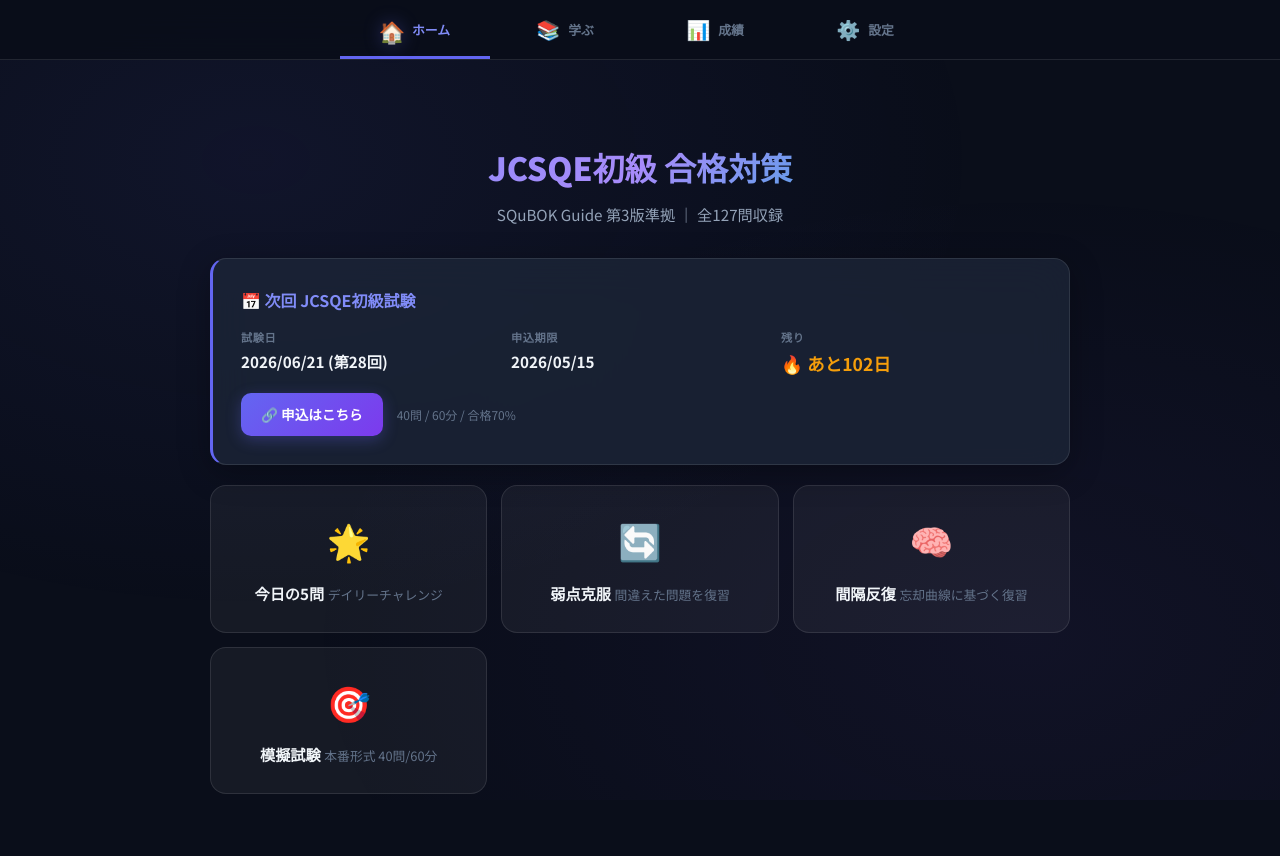
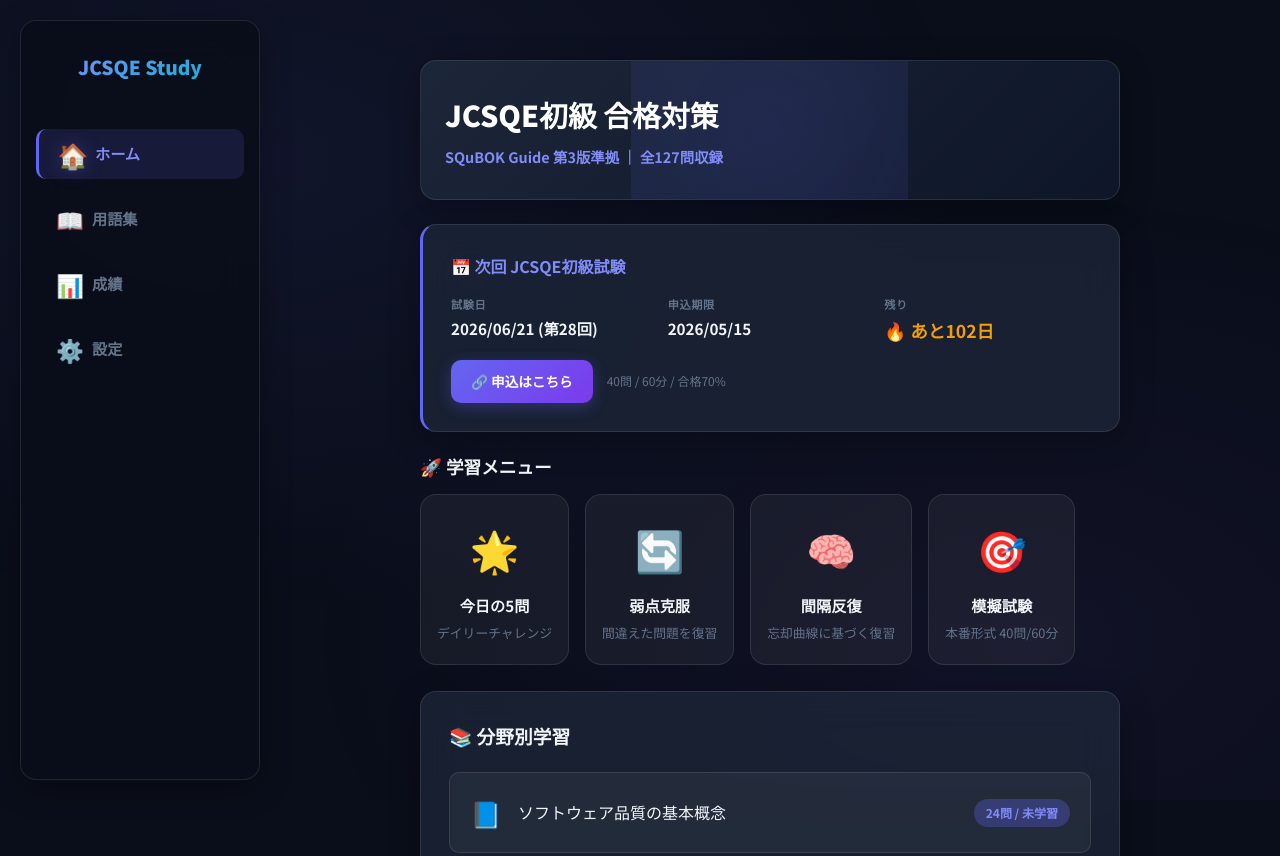
Before and after one commit to junichi-muraoka/jcsqe-study-app, a plain HTML site: page index.html in a window 1280 px wide. Shown: the top 856 px of the page. Before the commit the page ends 814 px from the top, so only its background shows below. Drawn offline with Linux system fonts and the light colour scheme.

Commit message:
feat: ホーム画面への学習メニュー統合と用語集タブの独立

```diff
--- a/index.html
+++ b/index.html
@@ -10,15 +10,15 @@
   <link rel="stylesheet" href="style.css?v=3">
 </head>
 <body>
-  <!-- ================= トップナビゲーション ================= -->
-  <nav class="top-header-nav">
+  <!-- ================= ナビゲーション (Sidebar / Bottom Nav) ================= -->
+  <nav class="app-nav">
     <div class="header-item active" onclick="switchTab('tab-home')" id="nav-btn-home">
       <div class="header-icon">🏠</div>
       <span>ホーム</span>
     </div>
-    <div class="header-item" onclick="switchTab('tab-learn')" id="nav-btn-learn">
-      <div class="header-icon">📚</div>
-      <span>学ぶ</span>
+    <div class="header-item" onclick="switchTab('tab-glossary')" id="nav-btn-glossary">
+      <div class="header-icon">📖</div>
+      <span>用語集</span>
     </div>
     <div class="header-item" onclick="switchTab('tab-stats')" id="nav-btn-stats">
       <div class="header-icon">📊</div>
@@ -36,9 +36,25 @@
 
       <!-- ================= 🏠 HOME TAB ================= -->
       <div id="tab-home" class="screen tab-screen active">
-        <div class="header">
-          <h1>JCSQE初級 合格対策</h1>
-          <p>SQuBOK Guide 第3版準拠 ｜ 全127問収録</p>
+
+        <!-- ヒーローエリア -->
+        <div class="hero-section">
+          <div class="hero-content">
+            <div>
+              <div class="hero-title">JCSQE初級 合格対策</div>
+              <div class="hero-subtitle">SQuBOK Guide 第3版準拠 ｜ 全127問収録</div>
+            </div>
+
+            <div id="home-stats" class="hero-stats-row hidden">
+              <span id="home-streak" class="streak-badge">🔥 0日連続</span>
+              <span id="home-level" class="level-badge">⭐ Lv.1</span>
+              <div id="home-predict" class="pass-predict hidden" style="margin-top:0; flex:1; min-width:150px;">
+                <div class="predict-label" style="color:rgba(255,255,255,0.8);">🎯 合格予測</div>
+                <div class="predict-bar"><div class="predict-fill" id="predict-fill"></div></div>
+                <div class="predict-value" id="predict-value" style="color:#fff;">--%</div>
+              </div>
+            </div>
+          </div>
         </div>
 
         <div class="exam-info-card card" id="exam-info">
@@ -54,19 +70,8 @@
           </div>
         </div>
 
-        <div id="home-stats" class="card hidden">
-          <div class="home-sub-stats" style="margin-bottom:12px; margin-top:0;">
-            <span id="home-streak" class="streak-badge">🔥 0日連続</span>
-            <span id="home-level" class="level-badge">⭐ Lv.1</span>
-          </div>
-          <div id="home-predict" class="pass-predict hidden" style="margin-bottom:12px; margin-top:0;">
-            <div class="predict-label">🎯 合格予測</div>
-            <div class="predict-bar"><div class="predict-fill" id="predict-fill"></div></div>
-            <div class="predict-value" id="predict-value">--%</div>
-          </div>
-        </div>
-
-        <div class="nav-grid">
+        <h3 style="margin-bottom: 12px; font-size: 1.1rem;">🚀 学習メニュー</h3>
+        <div class="horizontal-scroll-snap">
           <div class="nav-card" onclick="startDailyChallenge()">
             <span class="icon">🌟</span>
             <span class="label">今日の5問</span>
@@ -88,23 +93,22 @@
             <span class="desc">本番形式 40問/60分</span>
           </div>
         </div>
-      </div>
 
-      <!-- ================= 📚 LEARN TAB ================= -->
-      <div id="tab-learn" class="screen tab-screen">
-        <div class="header" style="margin-bottom: 20px;">
-          <h2>学習メニュー</h2>
-          <p>カテゴリ別に知識を深める</p>
-        </div>
-
-        <div class="card">
+        <div class="card" style="margin-bottom: 24px;">
           <h3 style="margin-bottom:20px;">📚 分野別学習</h3>
           <div class="chapter-list" id="chapter-list"></div>
           <div id="chapter-guide" class="chapter-guide-box" style="margin-top:20px;"></div>
         </div>
+      </div>
+
+      <!-- ================= 📖 GLOSSARY TAB ================= -->
+      <div id="tab-glossary" class="screen tab-screen">
+        <div class="header" style="margin-bottom: 20px;">
+          <h2>SQuBOK用語集</h2>
+          <p>試験によく出る重要な技術用語</p>
+        </div>
 
         <div class="card">
-          <h3 style="margin-bottom:16px;">📖 SQuBOK用語集</h3>
           <input type="text" id="glossary-search" placeholder="🔍 用語を検索..." oninput="filterGlossary()" style="width:100%;padding:10px 14px;border:1px solid var(--border-glass);border-radius:var(--radius-sm);background:var(--bg-glass);color:var(--text-primary);font-family:inherit;font-size:0.9rem;margin-bottom:16px;">
           <div id="glossary-list"></div>
         </div>
--- a/style.css
+++ b/style.css
@@ -457,125 +457,275 @@ body[data-theme="light"] .header h1 {
 .badge-desc { font-size: 0.65rem; color: var(--text-muted); }
 
 /* =========================================
-   UI v2: Top Navigation Styles (Fixed)
+   UI v3: Sidebar & Bottom Nav (Responsive)
 ========================================= */
 
-.content-wrapper {
-  padding-top: 80px; /* Space for top nav */
+:root {
+  --sidebar-width: 240px;
+  --bottom-nav-height: 65px;
 }
 
-.top-header-nav {
+/* Base Content Wrapper */
+.content-wrapper {
+  transition: padding 0.3s ease;
+  padding-bottom: calc(var(--bottom-nav-height) + 20px); /* For mobile bottom nav */
+  padding-top: 20px;
+}
+
+/* App Navigation Container */
+.app-nav {
   position: fixed;
-  top: 0; left: 0; right: 0;
-  width: 100vw;
-  height: 60px;
   background: rgba(10, 14, 26, 0.95);
   backdrop-filter: blur(20px);
   -webkit-backdrop-filter: blur(20px);
-  border-bottom: 1px solid var(--border-glass);
-  display: flex !important;
-  flex-direction: row !important;
-  justify-content: center !important;
-  align-items: center !important;
+  border: 1px solid var(--border-glass);
+  display: flex;
   z-index: 99999;
+  transition: var(--transition);
 }
 
-.top-header-nav .header-item {
+.app-nav .header-item {
   display: flex !important;
-  flex-direction: row !important;
   align-items: center !important;
   justify-content: center !important;
-  flex: 1;
-  max-width: 150px;
-  height: 100%;
   color: var(--text-muted);
   cursor: pointer;
   transition: var(--transition);
-  gap: 8px; /* icon and text spacing */
+  gap: 8px;
 }
 
-.top-header-nav .header-icon {
-  font-size: 1.2rem;
+.app-nav .header-icon {
+  font-size: 1.4rem;
   transition: transform 0.3s;
 }
 
-.top-header-nav .header-item span {
+.app-nav .header-item span {
   font-size: 0.8rem;
   font-weight: 600;
 }
 
-.top-header-nav .header-item.active {
+.app-nav .header-item.active {
   color: var(--accent-light);
-  box-shadow: inset 0 -3px 0 var(--accent);
 }
 
-.top-header-nav .header-item.active .header-icon {
-  transform: scale(1.1) translateY(2px);
+.app-nav .header-item.active .header-icon {
+  transform: scale(1.1) translateY(-2px);
   filter: drop-shadow(0 0 8px var(--accent-glow));
 }
 
-.top-header-nav .header-item:hover:not(.active) {
+.app-nav .header-item:hover:not(.active) {
   color: var(--text-primary);
 }
 
-@media (max-width: 600px) {
-  .top-header-nav .header-item {
+/* --- Mobile: Bottom Navigation --- */
+@media (max-width: 767px) {
+  .app-nav {
+    bottom: 0; left: 0; right: 0;
+    width: 100vw;
+    height: var(--bottom-nav-height);
+    border-top: 1px solid var(--border-glass);
+    border-bottom: none;
+    flex-direction: row;
+  }
+
+  .app-nav .header-item {
+    flex: 1;
     flex-direction: column !important;
-    gap: 2px;
+    gap: 4px;
+    height: 100%;
   }
-  .top-header-nav .header-icon {
-    font-size: 1.4rem;
+
+  .app-nav .header-item span {
+    font-size: 0.7rem;
   }
-  .top-header-nav .header-item span {
-    font-size: 0.65rem;
+
+  .app-nav .header-item.active {
+    box-shadow: inset 0 3px 0 var(--accent); /* Top border indicator for bottom nav */
+    background: linear-gradient(180deg, rgba(99,102,241,0.1) 0%, transparent 100%);
   }
 }
 
-@media (max-width: 600px) {
-  .nav-item {
-    flex-direction: column !important; /* Stack on mobile */
-    gap: 2px;
+/* --- Desktop: Left Sidebar --- */
+@media (min-width: 768px) {
+  body {
+    display: flex; /* Helps structure layout */
   }
-  .nav-item .nav-icon {
-    font-size: 1.4rem;
+
+  .app {
+    max-width: 1000px;
+    margin: 0 auto;
+    width: 100%;
+    /* Align next to sidebar */
   }
-  .nav-item span {
-    font-size: 0.65rem;
+
+  .content-wrapper {
+    padding-left: calc(var(--sidebar-width) + 20px);
+    padding-bottom: 40px; /* Reset bottom padding */
+    padding-top: 40px;
+  }
+
+  .app-nav {
+    top: 20px;
+    left: 20px;
+    bottom: 20px;
+    width: var(--sidebar-width);
+    border-radius: var(--radius);
+    flex-direction: column;
+    padding: 30px 15px;
+    justify-content: flex-start;
+    gap: 15px;
+    box-shadow: var(--shadow);
+  }
+
+  .app-nav::before {
+    content: 'JCSQE Study';
+    display: block;
+    text-align: center;
+    font-size: 1.2rem;
+    font-weight: 900;
+    margin-bottom: 30px;
+    background: linear-gradient(135deg, var(--accent-light), #06b6d4);
+    -webkit-background-clip: text;
+    -webkit-text-fill-color: transparent;
+  }
+
+  .app-nav .header-item {
+    width: 100%;
+    height: 50px;
+    justify-content: flex-start !important;
+    padding: 0 20px;
+    border-radius: var(--radius-sm);
+  }
+
+  .app-nav .header-item span {
+    font-size: 0.95rem;
+  }
+
+  .app-nav .header-item.active {
+    background: rgba(99,102,241,0.15);
+    border-left: 3px solid var(--accent);
+    box-shadow: none;
+  }
+
+  .app-nav .header-item.active .header-icon {
+    transform: scale(1.1);
   }
 }
 
-.nav-item span {
-  font-size: 0.7rem; font-weight: 600;
+/* =========================================
+   UI v3: Hero Section & Horizontal Scroll
+========================================= */
+
+.hero-section {
+  background: linear-gradient(135deg, rgba(30, 41, 59, 0.9), rgba(15, 23, 42, 0.95));
+  border: 1px solid var(--border-glass);
+  border-radius: var(--radius);
+  padding: 30px 24px;
+  margin-bottom: 24px;
+  position: relative;
+  overflow: hidden;
+  box-shadow: var(--shadow);
 }
 
-.nav-item.active {
-  color: var(--accent-light);
-  /* Optional: Add a subtle bottom border indicator for the active tab */
-  box-shadow: inset 0 -3px 0 var(--accent);
+.hero-section::before {
+  content: '';
+  position: absolute; top: -50%; left: -50%; width: 200%; height: 200%;
+  background: radial-gradient(circle at center, rgba(99,102,241,0.15) 0%, transparent 60%);
+  pointer-events: none;
+  animation: rotateGlow 20s linear infinite;
 }
 
-.nav-item.active .nav-icon {
-  transform: scale(1.1) translateY(2px);
-  filter: drop-shadow(0 0 8px var(--accent-glow));
+@keyframes rotateGlow {
+  0% { transform: rotate(0deg); }
+  100% { transform: rotate(360deg); }
 }
 
-.nav-item:hover:not(.active) {
-  color: var(--text-primary);
+.hero-content {
+  position: relative;
+  z-index: 1;
+  display: flex;
+  flex-direction: column;
+  gap: 16px;
 }
 
-/* Full Screen Overlays (Quiz, Result) */
+.hero-title {
+  font-size: 1.8rem;
+  font-weight: 900;
+  margin-bottom: 5px;
+  color: #fff;
+}
+
+.hero-subtitle {
+  color: var(--accent-light);
+  font-weight: 600;
+  font-size: 0.9rem;
+}
+
+.hero-stats-row {
+  display: flex;
+  gap: 12px;
+  align-items: center;
+  flex-wrap: wrap;
+}
+
+/* Horizontal Scroll Container */
+.horizontal-scroll-snap {
+  display: flex;
+  gap: 16px;
+  overflow-x: auto;
+  scroll-snap-type: x mandatory;
+  padding-bottom: 16px; /* Space for scrollbar */
+  margin-bottom: 10px;
+  -webkit-overflow-scrolling: touch; /* Smooth scroll on iOS */
+  /* Hide scrollbar for clean look */
+  scrollbar-width: thin;
+  scrollbar-color: var(--border-glass) transparent;
+}
+
+.horizontal-scroll-snap::-webkit-scrollbar {
+  height: 6px;
+}
+.horizontal-scroll-snap::-webkit-scrollbar-track {
+  background: transparent;
+}
+.horizontal-scroll-snap::-webkit-scrollbar-thumb {
+  background-color: var(--border-glass);
+  border-radius: 10px;
+}
+
+.horizontal-scroll-snap > * {
+  scroll-snap-align: start;
+  min-width: 140px; /* Minimum width for cards */
+  flex: 0 0 auto;
+}
+
+/* Adjust nav-card for horizontal layout */
+.horizontal-scroll-snap .nav-card {
+  margin: 0;
+  height: 100%;
+  display: flex;
+  flex-direction: column;
+  justify-content: center;
+  padding: 20px 16px;
+}
+
+.horizontal-scroll-snap .nav-card .icon {
+  font-size: 2.5rem;
+}
+
+/* Full Screen Overlays (Quiz, Result) - Adjust z-index above sidebar */
 .full-screen {
   position: fixed !important;
-  top: 0; left: 0; width: 100%; height: 100%;
+  top: 0; left: 0; width: 100vw; height: 100vh;
   background: var(--bg-primary);
-  z-index: 2000; /* Above top nav */
+  z-index: 200000; /* Above app nav */
   padding: 20px;
   overflow-y: auto;
   animation: fadeSlideUp 0.3s ease !important;
 }
 
-/* Adjusting Print for UI v2 */
+/* Adjusting Print for UI v3 */
 @media print {
-  .top-nav { display: none !important; }
-  .content-wrapper { padding-top: 0 !important; }
+  .app-nav { display: none !important; }
+  .content-wrapper { padding: 0 !important; }
 }
```
Also changed, not shown: app.js (+4 -3 lines).
